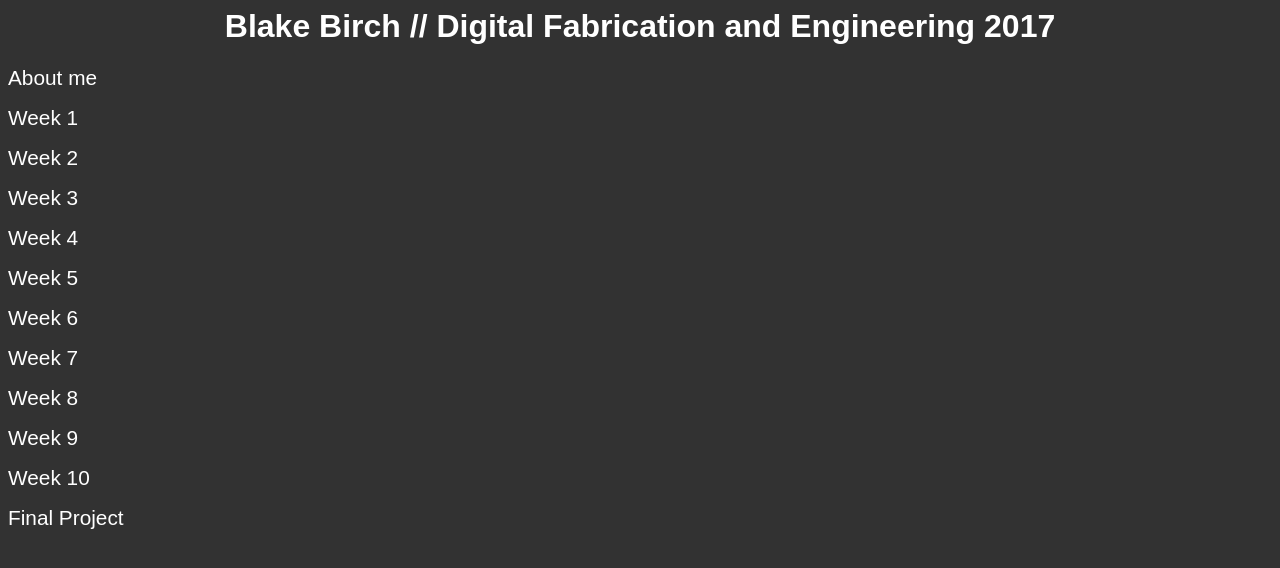
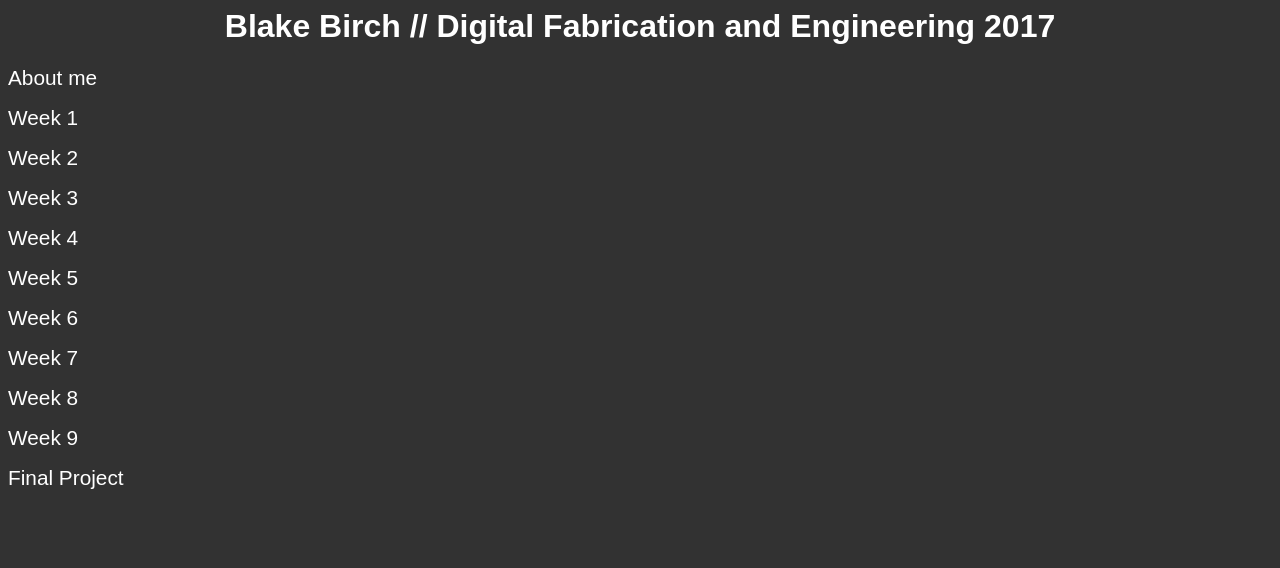
Before and after one commit to wrafab/birchb, a plain HTML site: page index.html in a window 1280 px wide. Drawn offline with Linux system fonts and the light colour scheme.

Commit message:
Update index.html

```diff
--- a/index.html
+++ b/index.html
@@ -86,11 +86,6 @@ background-color:rgb(50, 50, 50);
 </p>
 
 <p>
-<a href="week10.html">Week 10</a>
-</p>
-
-
-<p>
 <a href="final.html">Final Project</a>
 </p>
 
```
